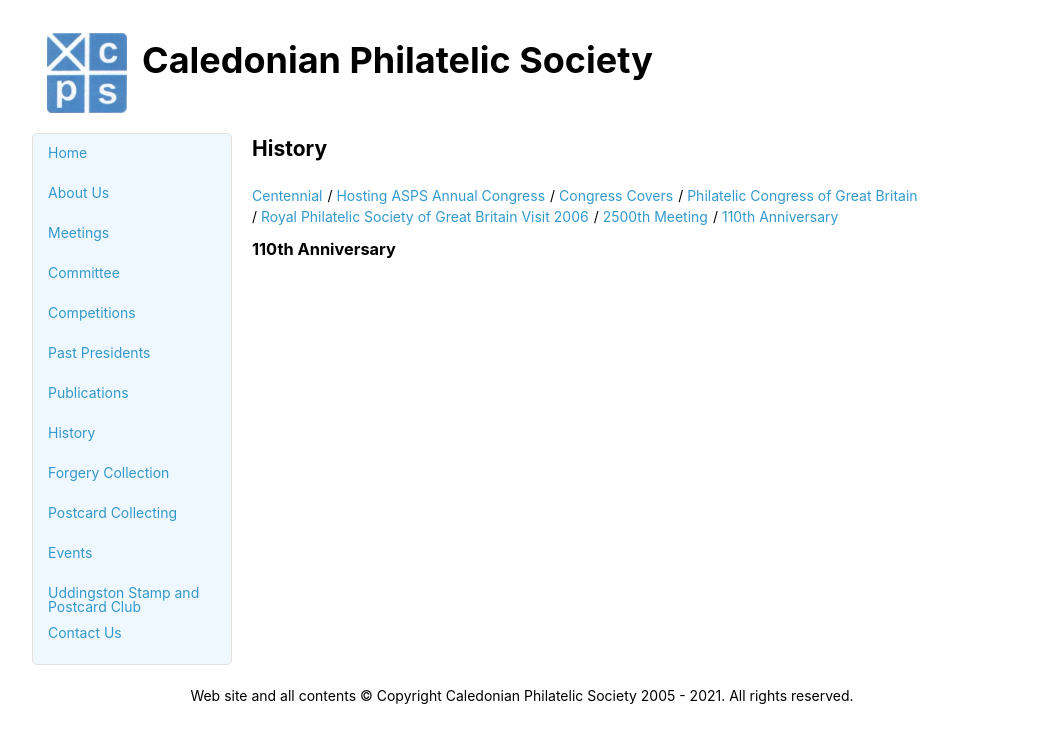
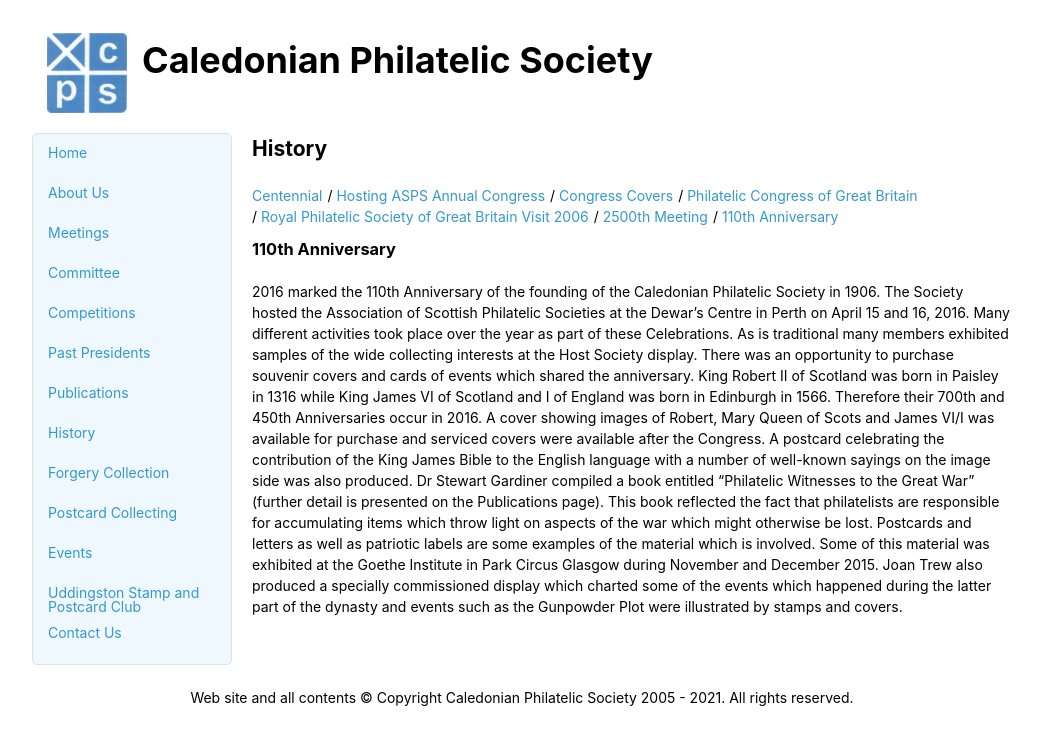
Before and after one commit to astalker/caledonian-stamps, a Jekyll site: the page built from 110th-anniversary.md, in a window 1280 px wide. Shown: the top 745 px of the page, without its empty margins (118-1158 px from the left). Built offline with Jekyll 4.4.1, drawn with Linux system fonts in a browser that asks for light colours; our own code applies the rules of GitHub Pages for plain Markdown files.

Commit message:
Text added

```diff
--- a/110th-anniversary.md
+++ b/110th-anniversary.md
@@ -4,3 +4,7 @@
 {% include history-menu.html %}
 
 ### 110th Anniversary
+2016 marked the 110th Anniversary of the founding of the Caledonian Philatelic Society in 1906. The Society hosted the Association of Scottish Philatelic Societies at the Dewar’s Centre in Perth on April 15 and 16, 2016. Many different activities took place over the year as part of these Celebrations.
+As is traditional many members exhibited samples of the wide collecting interests at the Host Society display. There was an opportunity to purchase souvenir covers and cards of events which shared the anniversary. King Robert II of Scotland was born in Paisley in 1316 while King James VI of Scotland and I of England was born in Edinburgh in 1566. Therefore their 700th and 450th Anniversaries occur in 2016. A cover showing images of Robert, Mary Queen of Scots and James VI/I was available for purchase and serviced covers were available after the Congress. A postcard celebrating the contribution of the King James Bible to the English language with a number of well-known sayings on the image side was also produced.
+Dr Stewart Gardiner compiled a book entitled “Philatelic Witnesses to the Great War” (further detail is presented on the Publications page). This book reflected the fact that philatelists are responsible for accumulating items which throw light on aspects of the war which might otherwise be lost. Postcards and letters as well as patriotic labels are some examples of the material which is involved. Some of this material was exhibited at the Goethe Institute in Park Circus Glasgow during November and December 2015.
+Joan Trew also produced a specially commissioned display which charted some of the events which happened during the latter part of the dynasty and events such as the Gunpowder Plot were illustrated by stamps and covers.
```
